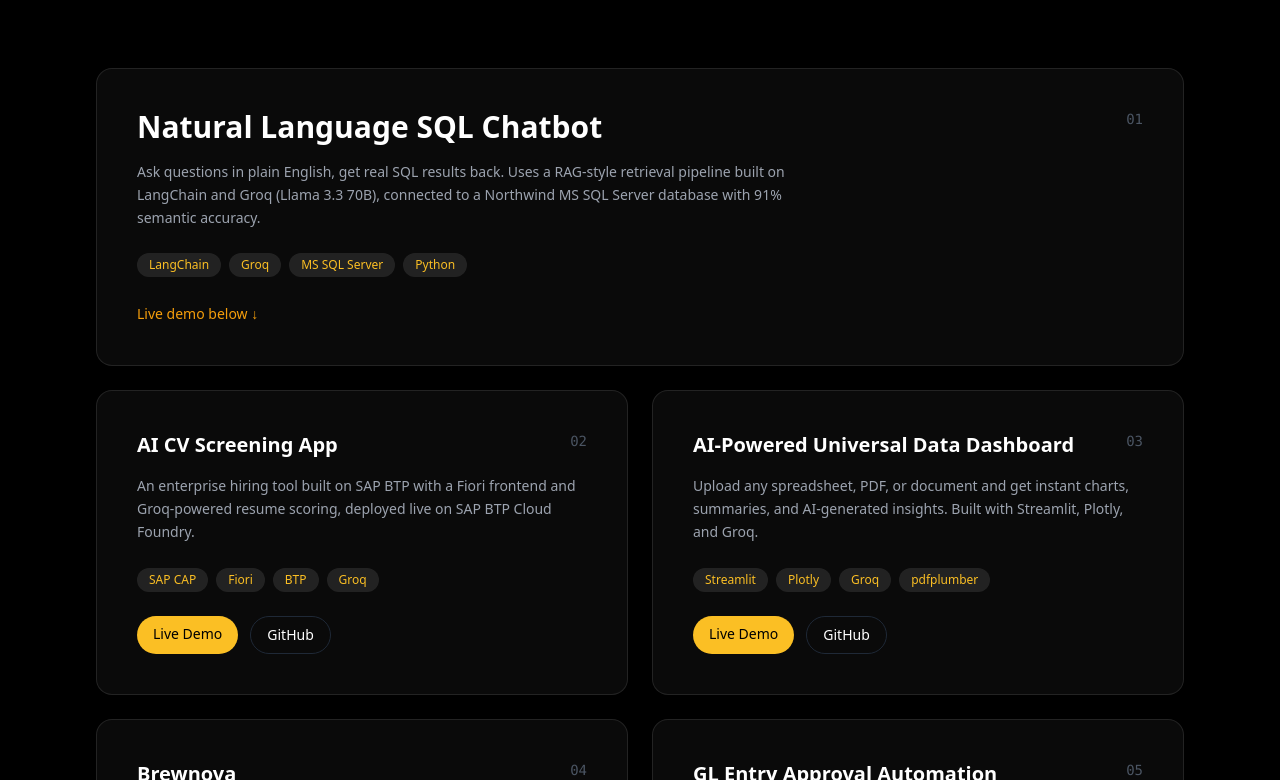
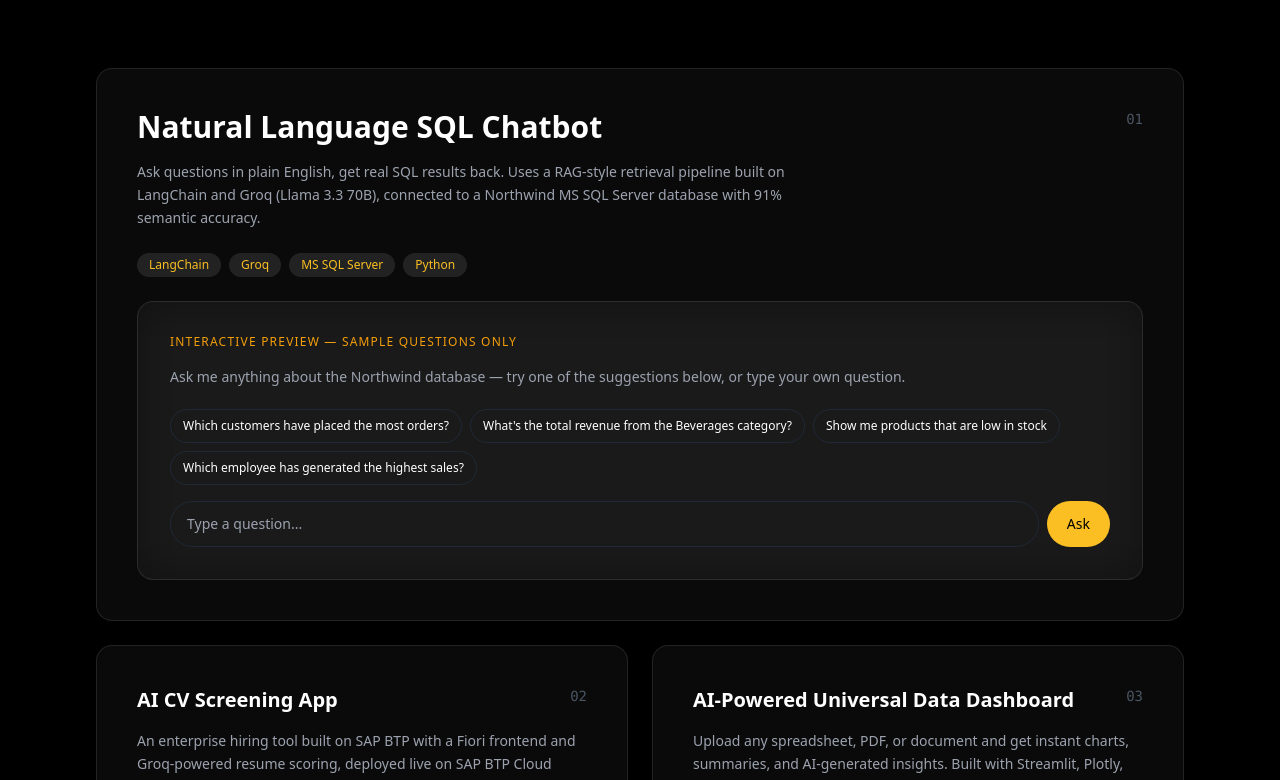
Before and after one commit to akshayy718/akshay-portfolio-site, a React (Vite) app: page / in a window 1280 px wide. Shown: the part 1086-1866 px from the top of the page. Built offline with nearby package versions, Linux system fonts and the light colour scheme.

Commit message:
Add interactive chatbot demo

```diff
--- a/src/App.jsx
+++ b/src/App.jsx
@@ -54,6 +54,29 @@
 ];
 
 const tools = ["Python", "SAP BTP", "LangChain", "Groq", "RAG", "n8n", "React", "FastAPI", "LLMs"];
+
+const sampleQueries = [
+  {
+    q: "Which customers have placed the most orders?",
+    sql: "SELECT CustomerName, COUNT(*) AS OrderCount\nFROM Orders\nGROUP BY CustomerName\nORDER BY OrderCount DESC\nLIMIT 5;",
+    answer: "The top customer is Save-a-lot Markets with 31 orders, followed by Ernst Handel with 30 orders and QUICK-Stop with 28 orders.",
+  },
+  {
+    q: "What's the total revenue from the Beverages category?",
+    sql: "SELECT SUM(od.UnitPrice * od.Quantity) AS Revenue\nFROM OrderDetails od\nJOIN Products p ON od.ProductID = p.ProductID\nWHERE p.Category = 'Beverages';",
+    answer: "Total revenue from the Beverages category is $267,868.18 across all recorded orders.",
+  },
+  {
+    q: "Show me products that are low in stock",
+    sql: "SELECT ProductName, UnitsInStock\nFROM Products\nWHERE UnitsInStock < 10\nORDER BY UnitsInStock ASC;",
+    answer: "5 products are critically low: Mishi Kobe Niku (29 units), Alice Mutton (0 units), Thuringer Rostbratwurst (0 units), Gnocchi di nonna Alice (21 units), and Rossle Sauerkraut (26 units).",
+  },
+  {
+    q: "Which employee has generated the highest sales?",
+    sql: "SELECT e.FirstName, e.LastName, SUM(od.UnitPrice * od.Quantity) AS TotalSales\nFROM Employees e\nJOIN Orders o ON e.EmployeeID = o.EmployeeID\nJOIN OrderDetails od ON o.OrderID = od.OrderID\nGROUP BY e.EmployeeID\nORDER BY TotalSales DESC\nLIMIT 1;",
+    answer: "Margaret Peacock has the highest sales, totaling $232,890.85 across her managed orders.",
+  },
+];
 
 function GrainOverlay() {
   return (
@@ -140,6 +163,121 @@
         <MoonIcon className="w-5 h-5 text-gray-700" />
       )}
     </button>
+  );
+}
+
+function ChatDemo({ isDark, border, subtext }) {
+  const [messages, setMessages] = useState([
+    {
+      role: "bot",
+      text: "Ask me anything about the Northwind database \u2014 try one of the suggestions below, or type your own question.",
+    },
+  ]);
+  const [input, setInput] = useState("");
+  const [thinking, setThinking] = useState(false);
+
+  const handleAsk = (query) => {
+    if (!query.trim() || thinking) return;
+
+    const match = sampleQueries.find(
+      (s) => s.q.toLowerCase() === query.trim().toLowerCase()
+    );
+
+    setMessages((prev) => [...prev, { role: "user", text: query }]);
+    setInput("");
+    setThinking(true);
+
+    setTimeout(() => {
+      if (match) {
+        setMessages((prev) => [
+          ...prev,
+          { role: "bot", text: match.answer, sql: match.sql },
+        ]);
+      } else {
+        setMessages((prev) => [
+          ...prev,
+          {
+            role: "bot",
+            text:
+              "This is a preview build with a fixed set of sample questions. Try one of the suggestions below to see a full response, including the generated SQL.",
+          },
+        ]);
+      }
+      setThinking(false);
+    }, 1100);
+  };
+
+  return (
+    <div
+      className={`relative ${
+        isDark ? "bg-white/[0.03] border-white/10" : "bg-black/[0.02] border-black/10"
+      } backdrop-blur-xl border rounded-2xl p-6 md:p-8 mt-6`}
+    >
+      <p className="text-xs uppercase tracking-widest text-amber-500 mb-4">
+        Interactive Preview &mdash; sample questions only
+      </p>
+
+      <div className="flex flex-col gap-3 mb-5 max-h-72 overflow-y-auto pr-1">
+        {messages.map((m, i) => (
+          <div
+            key={i}
+            className={`text-sm leading-relaxed ${
+              m.role === "user"
+                ? "self-end bg-amber-400 text-black px-4 py-2 rounded-xl rounded-br-sm max-w-[85%]"
+                : `self-start ${subtext} max-w-[95%]`
+            }`}
+          >
+            {m.text}
+            {m.sql && (
+              <pre
+                className={`mt-2 text-xs p-3 rounded-lg overflow-x-auto ${
+                  isDark ? "bg-black/40 text-gray-300" : "bg-black/5 text-gray-700"
+                }`}
+              >
+                {m.sql}
+              </pre>
+            )}
+          </div>
+        ))}
+        {thinking && (
+          <div className={`self-start text-sm ${subtext}`}>
+            Generating SQL and querying database&hellip;
+          </div>
+        )}
+      </div>
+
+      <div className="flex flex-wrap gap-2 mb-4">
+        {sampleQueries.map((s) => (
+          <button
+            key={s.q}
+            onClick={() => handleAsk(s.q)}
+            disabled={thinking}
+            className={`text-xs px-3 py-2 rounded-full border ${border} hover:border-amber-400 hover:text-amber-500 transition disabled:opacity-40`}
+          >
+            {s.q}
+          </button>
+        ))}
+      </div>
+
+      <div className="flex gap-2">
+        <input
+          type="text"
+          value={input}
+          onChange={(e) => setInput(e.target.value)}
+          onKeyDown={(e) => e.key === "Enter" && handleAsk(input)}
+          placeholder="Type a question..."
+          disabled={thinking}
+          className={`flex-1 text-sm px-4 py-3 rounded-full border ${border} bg-transparent outline-none focus:border-amber-400 transition disabled:opacity-50`}
+        />
+        <button
+          onClick={() => handleAsk(input)}
+          disabled={thinking}
+          className="text-sm bg-amber-400 text-black px-5 py-3 rounded-full font-medium hover:bg-amber-300 transition disabled:opacity-50"
+        >
+          Ask
+        </button>
+      </div>
+    </div>
   );
 }
 
@@ -329,9 +467,7 @@
 
               <div className="relative z-10">
                 {project.demoType === "embedded" ? (
-                  <span className="text-sm text-amber-500 font-medium">
-                    Live demo below &darr;
-                  </span>
+                  <ChatDemo isDark={isDark} border={border} subtext={subtext} />
                 ) : (
                   <div className="flex gap-3">
                     <a
```
